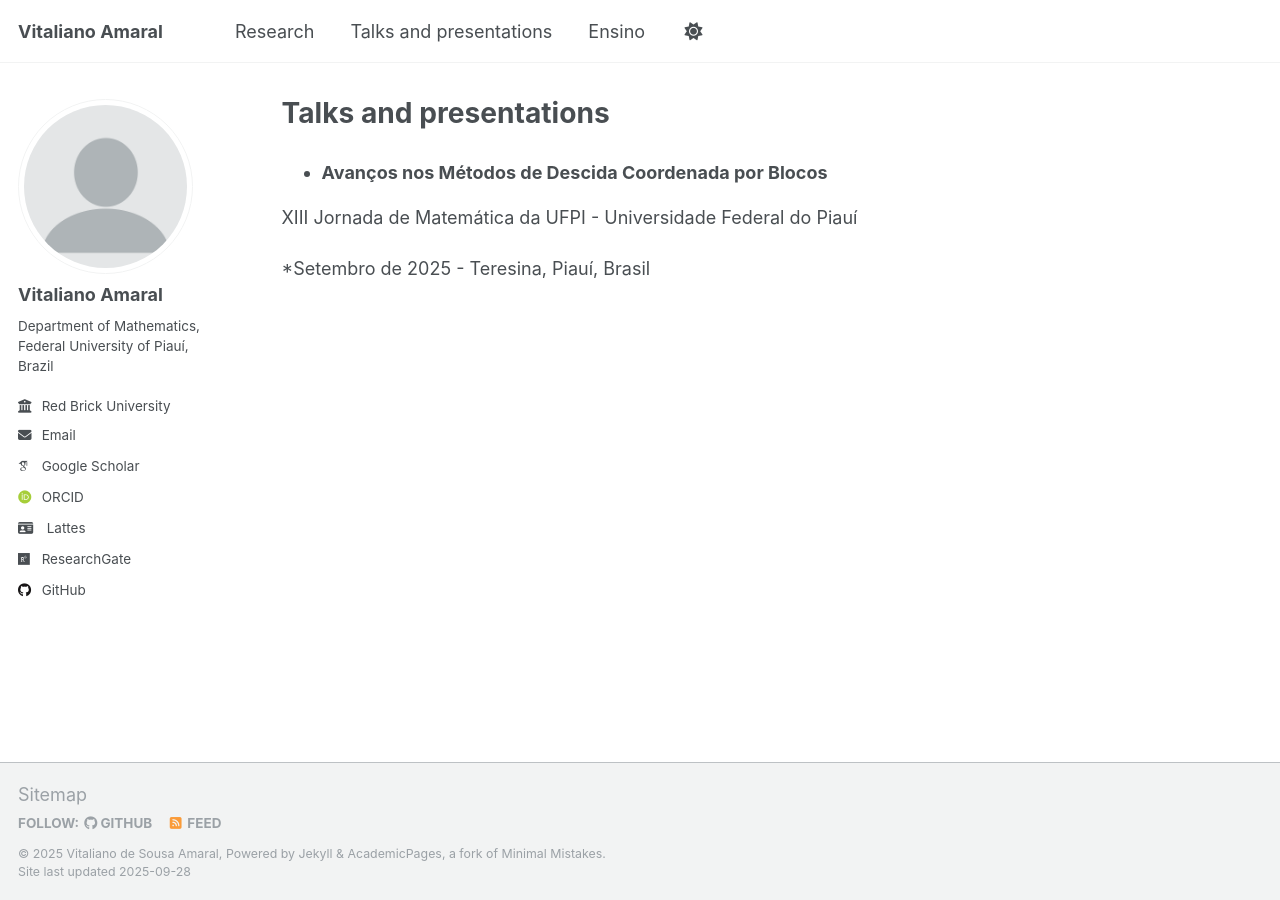
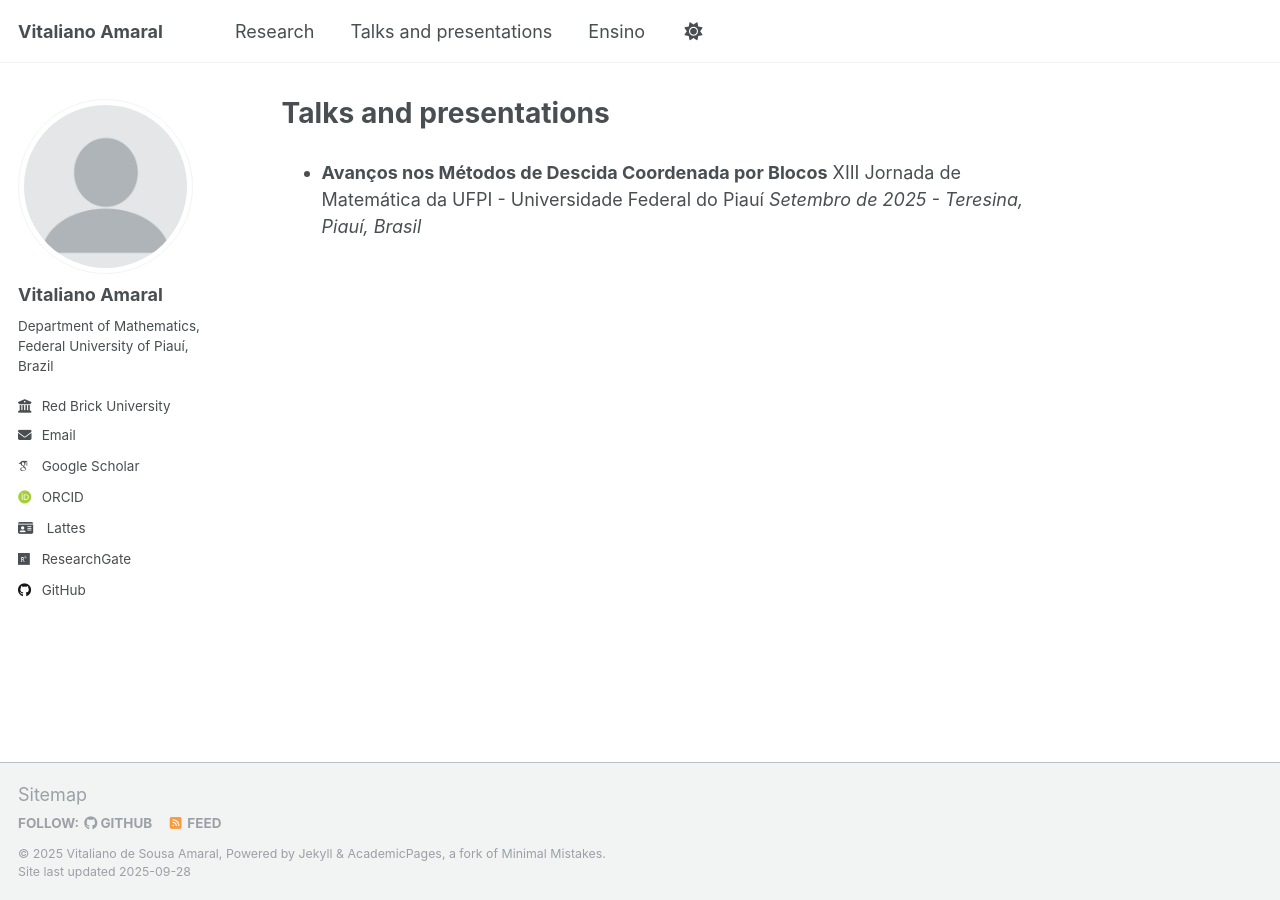
Before and after one commit to vitalianoamaral/vitalianoamaral.github.io, a Jekyll site: the page built from _pages/talksandpresentations.md, in a window 1280 px wide. Built offline with Jekyll 4.4.1, drawn with Linux system fonts in a browser that asks for light colours; some web fonts are replaced.

```diff
--- a/_pages/talksandpresentations.md
+++ b/_pages/talksandpresentations.md
@@ -5,7 +5,5 @@ permalink: /talksandpresentations/
 author_profile: true
 ---
 - **Avanços nos Métodos de Descida Coordenada por Blocos**
-
-XIII Jornada de Matemática da UFPI - Universidade Federal do Piauí
-
-*Setembro de 2025 - Teresina, Piauí, Brasil
+  XIII Jornada de Matemática da UFPI - Universidade Federal do Piauí
+  *Setembro de 2025 - Teresina, Piauí, Brasil*
```
